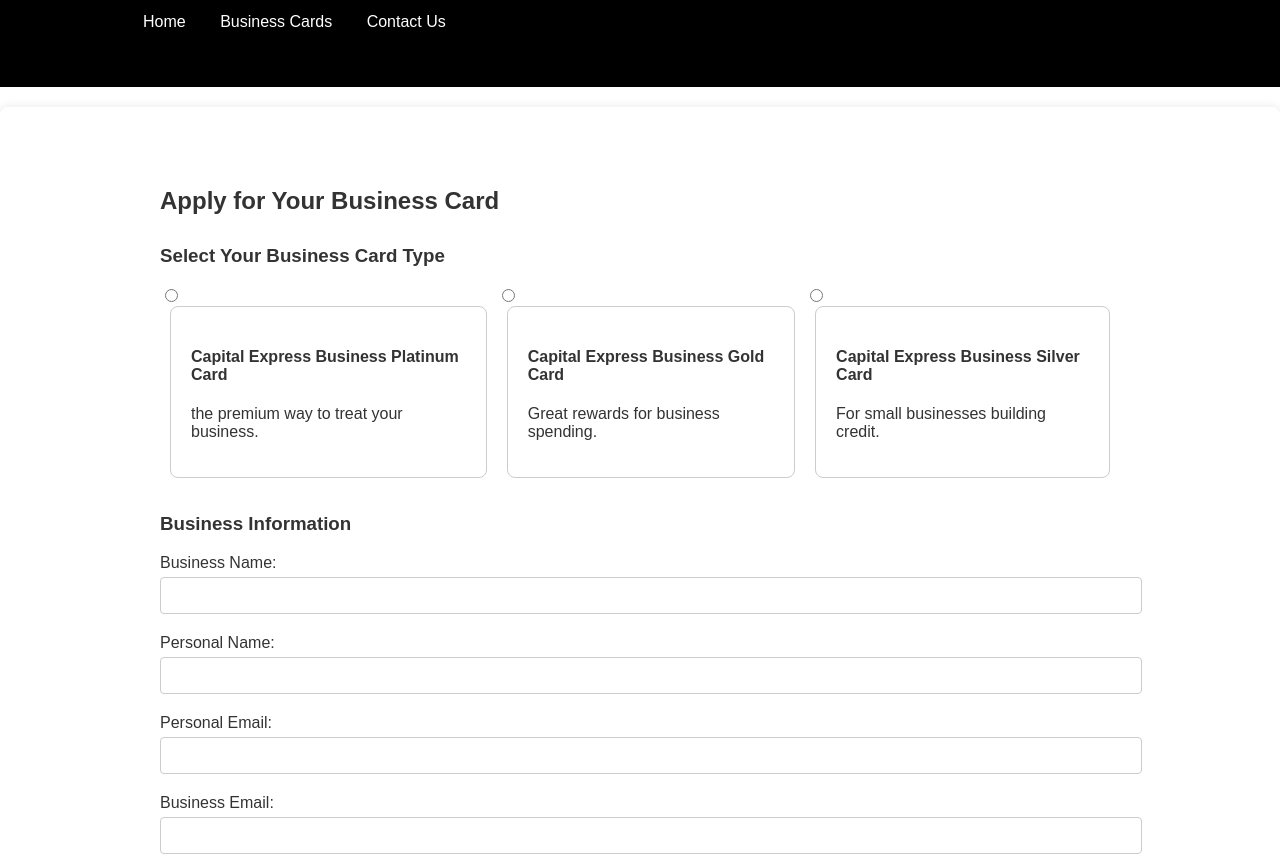
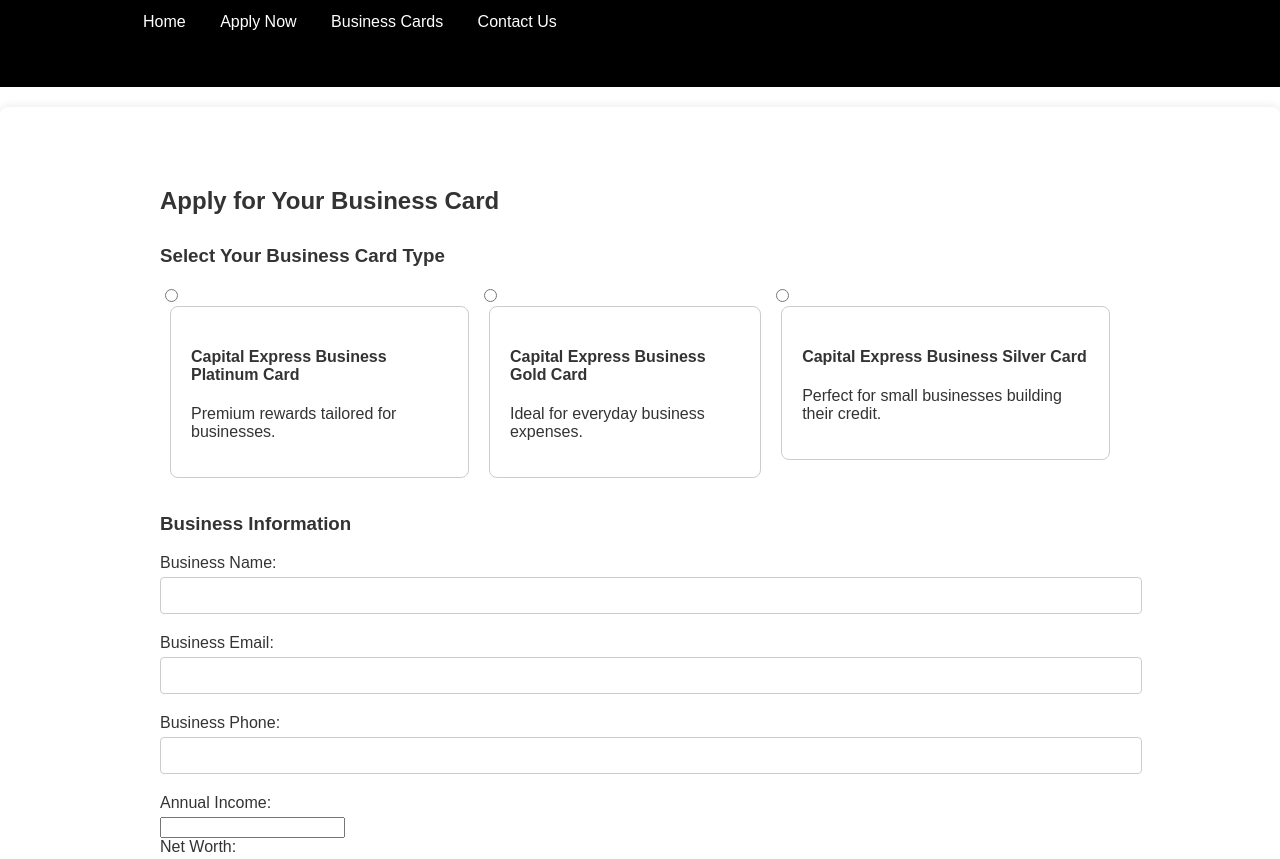
Before and after one commit to Jadenjvl/Capital-Express-, a plain HTML site: page business-apply.html in a window 1280 px wide. Shown: the part 80-939 px from the top of the page. Drawn offline with Linux system fonts and the light colour scheme.

Commit message:
Update business-apply.html

```diff
--- a/business-apply.html
+++ b/business-apply.html
@@ -14,6 +14,7 @@
         <nav>
             <ul>
                 <li><a href="index.html">Home</a></li>
+                <li><a href="apply.html">Apply Now</a></li>
                 <li><a href="business-apply.html">Business Cards</a></li>
                 <li><a href="#contact">Contact Us</a></li>
             </ul>
@@ -31,21 +32,21 @@
                     <input type="radio" name="card" value="Business Platinum" required>
                     <div class="card-option platinum">
                         <h4>Capital Express Business Platinum Card</h4>
-                        <p>the premium way to treat your business.</p>
+                        <p>Premium rewards tailored for businesses.</p>
                     </div>
                 </label>
                 <label>
                     <input type="radio" name="card" value="Business Gold" required>
                     <div class="card-option gold">
                         <h4>Capital Express Business Gold Card</h4>
-                        <p>Great rewards for business spending.</p>
+                        <p>Ideal for everyday business expenses.</p>
                     </div>
                 </label>
                 <label>
                     <input type="radio" name="card" value="Business Silver" required>
                     <div class="card-option silver">
                         <h4>Capital Express Business Silver Card</h4>
-                        <p>For small businesses building credit.</p>
+                        <p>Perfect for small businesses building their credit.</p>
                     </div>
                 </label>
             </div>
@@ -54,17 +55,17 @@
             <label for="business-name">Business Name:</label>
             <input type="text" name="business-name" id="business-name" required>
 
-            <label for="personal-name">Personal Name:</label>
-            <input type="text" name="personal-name" id="personal-name" required>
-
-            <label for="personal-email">Personal Email:</label>
-            <input type="email" name="personal-email" id="personal-email" required>
-
             <label for="email">Business Email:</label>
             <input type="email" name="email" id="email" required>
 
             <label for="phone">Business Phone:</label>
             <input type="tel" name="phone" id="phone" required>
+
+            <label for="income">Annual Income:</label>
+            <input type="number" name="income" id="income" required>
+
+            <label for="net-worth">Net Worth:</label>
+            <input type="number" name="net-worth" id="net-worth" required>
 
             <label for="address">Business Address:</label>
             <textarea name="address" id="address" required></textarea>
```
